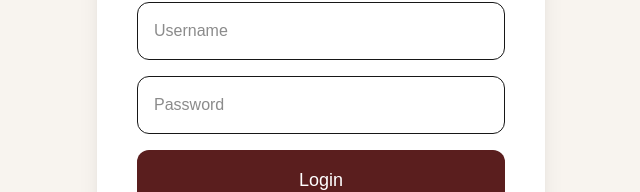
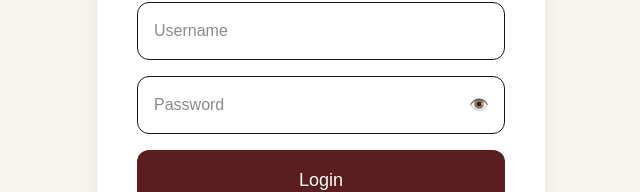
Before and after one commit to vanshdoshi75-cmd/arihant, a Next.js app: page /login in a window 1280 px wide. Shown: the part 344-536 px from the top of the page, without its empty margins (319-959 px from the left). Built offline with nearby package versions, Linux system fonts and the light colour scheme.

Commit message:
added shwo pass

```diff
--- a/src/app/login/page.tsx
+++ b/src/app/login/page.tsx
@@ -21,6 +21,9 @@ import { useRouter } from "next/navigation";
 export default function LoginPage() {
 
   const router = useRouter();
+
+  const [showPassword, setShowPassword] =
+  useState(false);
 
   const [username, setUsername] =
     useState("");
@@ -242,17 +245,41 @@ export default function LoginPage() {
 
           {/* PASSWORD */}
 
+          <div className="relative">
+
   <input
-            type="password"
+    type={
+      showPassword
+        ? "text"
+        : "password"
+    }
     placeholder="Password"
-            className="w-full border p-4 rounded-xl outline-none focus:border-[#5A1E1E]"
+    className="w-full border p-4 rounded-xl outline-none focus:border-[#5A1E1E] pr-14"
     value={password}
-            onChange={(e)=>
+    onChange={(e) =>
       setPassword(
         e.target.value
       )
     }
   />
+
+  <button
+    type="button"
+    onClick={() =>
+      setShowPassword(
+        !showPassword
+      )
+    }
+    className="absolute right-4 top-1/2 -translate-y-1/2 text-gray-500"
+  >
+
+    {showPassword
+      ? "🙈"
+      : "👁️"}
+
+  </button>
+
+</div>
 
           <button
             onClick={loginUser}
```
Lines whose indentation alone changed are shown as unchanged.
